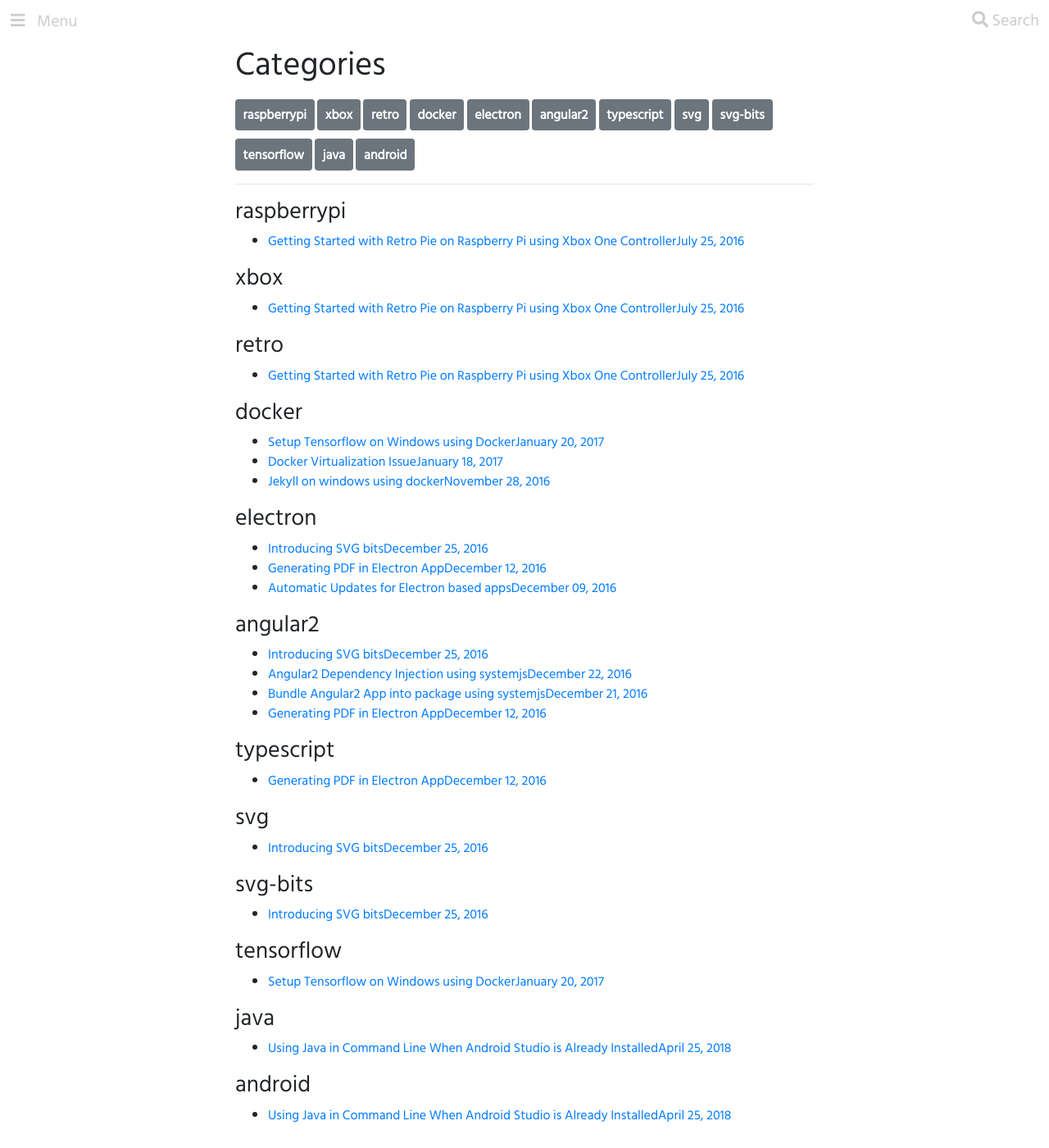
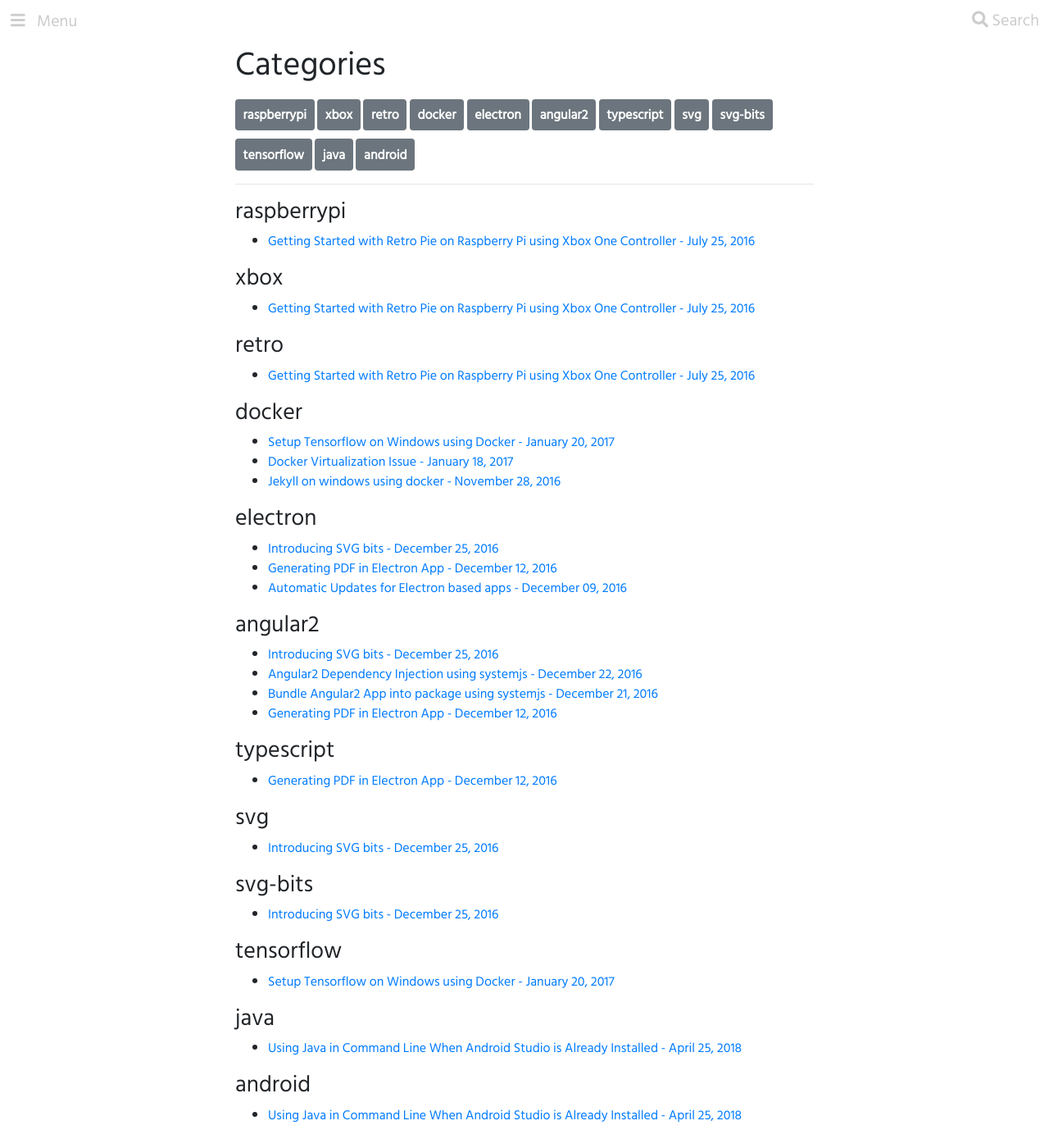
Before and after one commit to vijayantkatyal/vijayantkatyal.github.io, a Jekyll site: the page built from blog/categories.html, in a window 1280 px wide and 1400 px high. Shown: the whole window at 82% size. Built offline with Jekyll 4.4.1, drawn with Linux system fonts in a browser that asks for light colours; nearby versions of some CDN libraries; comment, search, counter and statistics services are not loaded.

Commit message:
[Fixed] date padding issue in categories page

```diff
--- a/blog/categories.html
+++ b/blog/categories.html
@@ -34,7 +34,7 @@ title: Vijayant Katyal Blog Categories
     {% for post in pages_list %}
       {% if post.title != null %}
       {% if group == null or group == post.group %}
-      <li><a href="{{ site.url }}{{ post.url }}">{{ post.title }}<span class="entry-date"><time datetime="{{ post.date | date_to_xmlschema }}" itemprop="datePublished">{{ post.date | date: "%B %d, %Y" }}</time></span></a></li>
+      <li><a href="{{ site.url }}{{ post.url }}">{{ post.title }} - <span class="entry-date"><time datetime="{{ post.date | date_to_xmlschema }}" itemprop="datePublished">{{ post.date | date: "%B %d, %Y" }}</time></span></a></li>
       {% endif %}
       {% endif %}
     {% endfor %}
```
